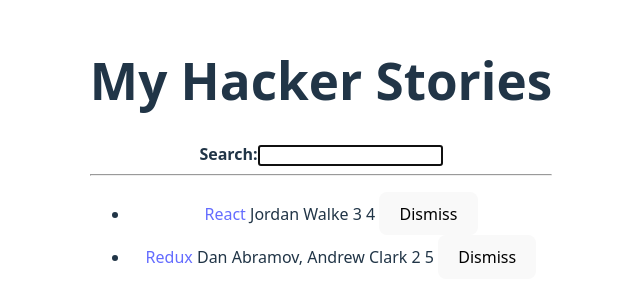
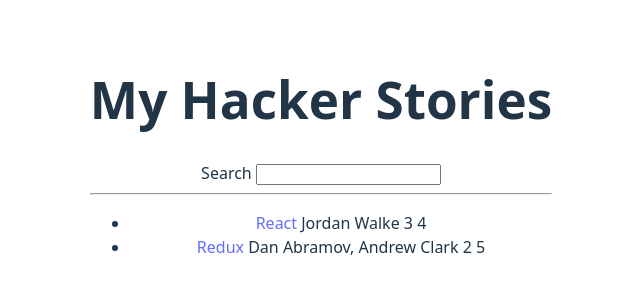
Before and after one commit to Chadiderouiche/my-react-project, a React (Vite) app: page / in a window 1280 px wide. Shown: the part 244-548 px from the top of the page, without its empty margins (319-959 px from the left). Built offline with nearby package versions, Linux system fonts and the light colour scheme.

Commit message:
W7: React controlled component and side-effect

```diff
--- a/src/App.jsx
+++ b/src/App.jsx
@@ -4,6 +4,13 @@
 import './App.css'
 
 import * as React from "react";
+
+const getStoredSearchTerm = () => {
+  return localStorage.getItem('search') || '';
+};
+
+const App = () => {
+  console.log("App renders");
 
   const initialStories = [
     {
@@ -24,91 +31,78 @@
     },
   ];
 
-const App = () => {
-  console.log("App renders");
+  const [searchTerm, setSearchTerm] = React.useState(getStoredSearchTerm);
 
-  const [searchTerm, setSearchTerm] = React.useState("");
-  const [stories, setStories] = React.useState(initialStories);
+  React.useEffect(() => {
+    localStorage.setItem("search", searchTerm);
+  }, [searchTerm]);
+
+  const stories = initialStories.filter((story) =>
+    story.title.toLowerCase().includes(searchTerm.toLowerCase())
+  );
 
   const handleSearch = (event) => {
     setSearchTerm(event.target.value);
   };
 
-  const handleRemoveStory = (item) => {
-    const newStories = stories.filter((story) => story.objectID !== item.objectID);
-    setStories(newStories);
-  };
-
-  const searchedStories = stories.filter((story) =>
-    story.title.toLowerCase().includes(searchTerm.toLowerCase())
-  );
-
   return (
     <div>
       <h1>My Hacker Stories</h1>
 
-      <InputWithLabel
+      <Search
         id="search"
+        label="Search"
         value={searchTerm}
-        isFocused
         onInputChange={handleSearch}
-        type="text"
-      >
-        <strong>Search:</strong>
-      </InputWithLabel>
+      />
 
       <hr />
-
-      <List list={searchedStories} onRemoveItem={handleRemoveStory} />
+      <List list={stories} />
     </div>
   );
 };
 
-const InputWithLabel = ({ id, value, type = "text", onInputChange, isFocused, children }) => {
-  const inputRef = React.useRef();
-
-  React.useEffect(() => {
-    if (isFocused && inputRef.current) {
-      inputRef.current.focus();
-    }
-  }, [isFocused]);
+const Search = ({ id, label, value, onInputChange }) => {
+  console.log("Search renders");
 
   return (
-    <>
-      <label htmlFor={id}>{children}</label>
+    <div>
+      <label htmlFor={id}>{label} </label>
       <input
-        ref={inputRef}
         id={id}
-        type={type}
+        type="text"
         value={value}
         onChange={onInputChange}
       />
-    </>
+    </div>
   );
 };
 
-const List = ({ list, onRemoveItem }) => (
+const List = ({ list }) => {
+  console.log("List renders");
+
+  return (
     <ul>
       {list.map((item) => (
-      <Item key={item.objectID} item={item} onRemoveItem={onRemoveItem} />
+        <Item key={item.objectID} item={item} />
       ))}
     </ul>
   );
+};
 
-const Item = ({ item, onRemoveItem }) => (
+const Item = ({ item }) => {
+  console.log("Item renders");
+
+  return (
     <li>
       <span>
         <a href={item.url}>{item.title}</a>
-    </span>
-    <span> {item.author} </span>
-    <span> {item.num_comments} </span>
-    <span> {item.points} </span>
-    <span>
-      <button type="button" onClick={() => onRemoveItem(item)}>
-        Dismiss
-      </button>
-    </span>
+      </span>{" "}
+      <span>{item.author}</span>{" "}
+      <span>{item.num_comments}</span>{" "}
+      <span>{item.points}</span>
     </li>
   );
+};
 
 export default App;
```
Lines whose indentation alone changed are shown as unchanged.
